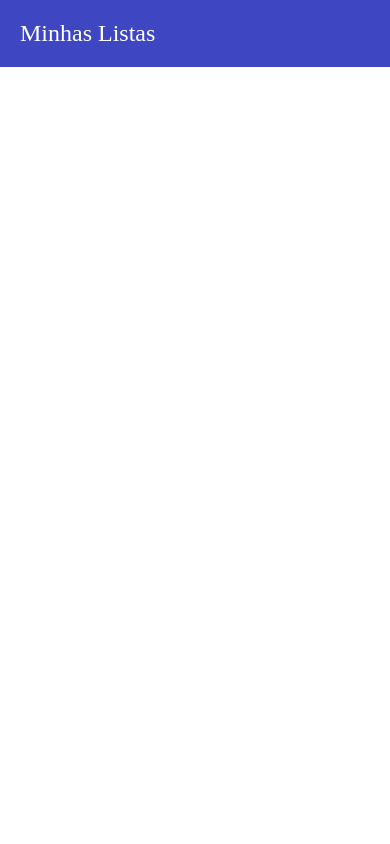
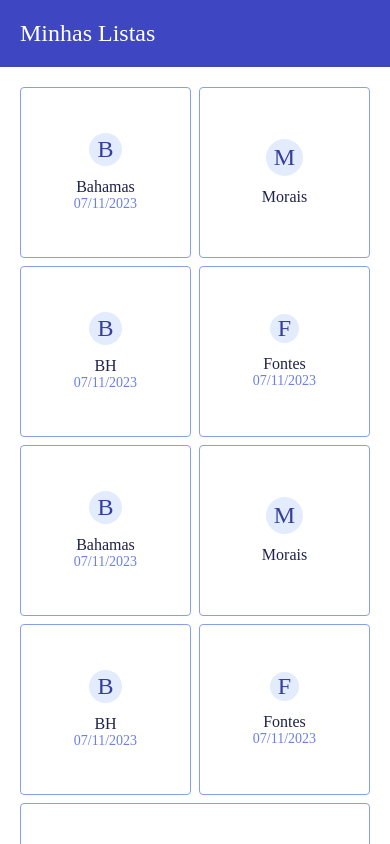
Before and after one commit to DiegoMCMartins/meu-carrinho, a React Native app: screen / in a window 390 px wide. Built offline with nearby package versions, Linux system fonts and the light colour scheme.

Commit message:
feat: Adicao da lista de compras na home

```diff
--- /dev/null
+++ b/src/core/components/EnhancedFlatList/index.tsx
@@ -0,0 +1,87 @@
+import React from 'react';
+import {FlatList, FlatListProps} from 'react-native';
+
+import {styles} from './styles';
+
+interface RenderListEmptyElementProps {
+  isLoading?: boolean;
+  hasError?: boolean;
+  LoadingElement?: JSX.Element | null;
+  ErrorElement?: JSX.Element | null;
+}
+
+const renderListEmptyElement = ({
+  isLoading,
+  hasError,
+  ErrorElement,
+  LoadingElement,
+}: RenderListEmptyElementProps): JSX.Element | null => {
+  if (isLoading) {
+    return LoadingElement ? LoadingElement : null;
+  }
+
+  if (hasError) {
+    return ErrorElement ? ErrorElement : null;
+  }
+
+  return null;
+};
+
+/**
+ * Enhanced Flat List
+ */
+export default function EnhancedFlatList<ItemT>({
+  isLoading = false,
+  hasError = false,
+  LoadingElement = null,
+  ErrorElement = null,
+  ...props
+}: EnhancedFlatListProps<ItemT>) {
+  return (
+    <FlatList
+      {...props}
+      contentContainerStyle={[
+        styles.contentContainer,
+        props?.contentContainerStyle,
+      ]}
+      ListEmptyComponent={() =>
+        renderListEmptyElement({
+          isLoading,
+          hasError,
+          ErrorElement,
+          LoadingElement,
+        })
+      }
+    />
+  );
+}
+
+/**
+ * @todo ListEmptyComponent removed because type problem, active it when necessary
+ */
+export interface EnhancedFlatListProps<ItemT>
+  extends Omit<FlatListProps<ItemT>, 'ListEmptyComponent'> {
+  /**
+   * Loading Indicator of list
+   * @default false
+   */
+  isLoading?: boolean;
+
+  /**
+   * Error Indicator of list
+   * @default false
+   */
+  hasError?: boolean;
+
+  /**
+   * Component to be rendered when list is loading
+   * @default null
+   */
+  LoadingElement?: JSX.Element | null;
+
+  /**
+   * Component to be rendered when list has error
+   * @default null
+   */
+  ErrorElement?: JSX.Element | null;
+}
--- /dev/null
+++ b/src/core/components/EnhancedFlatList/styles.ts
@@ -0,0 +1,7 @@
+import {StyleSheet} from 'react-native';
+
+export const styles = StyleSheet.create({
+  contentContainer: {
+    flexGrow: 1,
+  },
+});
--- a/src/core/screens/Home/Home.tsx
+++ b/src/core/screens/Home/Home.tsx
@@ -4,6 +4,7 @@ import FullContainer from '@core/components/FullContainer';
 import colors from '@core/styles/colors';
 
 import Header from './components/Header';
+import ShoppingList from './components/ShoppingList';
 
 /**
  * Componente de UI da Home
@@ -12,6 +13,7 @@ export default function Home() {
   return (
     <FullContainer backgroundColor={colors.white}>
       <Header />
+      <ShoppingList />
     </FullContainer>
   );
 }
--- /dev/null
+++ b/src/core/screens/Home/components/ShoppingList/ShoppingListItem.tsx
@@ -0,0 +1,37 @@
+import React from 'react';
+import {View} from 'react-native';
+
+import Text from '@core/components/Text';
+
+import {shoppingListItemStyles} from './styles';
+import {getFirstLetter} from '@core/utils';
+
+/**
+ * Item component of ShoppingList
+ */
+export default function ShoppingListItem({
+  name = 'Bahamas',
+  createdAt,
+}: ShoppingListItemProps) {
+  return (
+    <View style={shoppingListItemStyles.container}>
+      <View style={shoppingListItemStyles.iconContainer}>
+        <Text style={shoppingListItemStyles.iconTextPlaceholder}>
+          {getFirstLetter(name)}
+        </Text>
+      </View>
+      <Text style={shoppingListItemStyles.name}>{name}</Text>
+      {createdAt && (
+        <Text style={shoppingListItemStyles.date}>{createdAt}</Text>
+      )}
+    </View>
+  );
+}
+
+export interface ShoppingListItemData {
+  id: number | string;
+  name: string;
+  createdAt?: string;
+}
+
+interface ShoppingListItemProps extends ShoppingListItemData {}
--- /dev/null
+++ b/src/core/screens/Home/components/ShoppingList/index.tsx
@@ -0,0 +1,77 @@
+import React from 'react';
+import {ListRenderItemInfo, View} from 'react-native';
+
+import EnhancedFlatList from '@core/components/EnhancedFlatList';
+
+import ShoppingListItem, {ShoppingListItemData} from './ShoppingListItem';
+import {styles} from './styles';
+
+const DUMMY_SHOPPING_LIST: ShoppingListItemData[] = [
+  {
+    id: 1,
+    name: 'Bahamas',
+    createdAt: '07/11/2023',
+  },
+  {
+    id: 2,
+    name: 'Morais',
+  },
+  {
+    id: 3,
+    name: 'BH',
+    createdAt: '07/11/2023',
+  },
+  {
+    id: 4,
+    name: 'Fontes',
+    createdAt: '07/11/2023',
+  },
+  {
+    id: 5,
+    name: 'Bahamas',
+    createdAt: '07/11/2023',
+  },
+  {
+    id: 6,
+    name: 'Morais',
+  },
+  {
+    id: 7,
+    name: 'BH',
+    createdAt: '07/11/2023',
+  },
+  {
+    id: 8,
+    name: 'Fontes',
+    createdAt: '07/11/2023',
+  },
+  {
+    id: 9,
+    name: 'Fontes',
+    createdAt: '07/11/2023',
+  },
+];
+
+/**
+ * @todo Adjust grid, adding hidden components to organize the last row
+ */
+export default function ShoppingList() {
+  const renderShoppingListItem = ({
+    item,
+  }: ListRenderItemInfo<ShoppingListItemData>) => {
+    return <ShoppingListItem {...item} />;
+  };
+
+  return (
+    <View style={styles.container}>
+      <EnhancedFlatList
+        data={DUMMY_SHOPPING_LIST}
+        renderItem={renderShoppingListItem}
+        keyExtractor={item => `${item.id}`}
+        numColumns={2}
+        columnWrapperStyle={styles.columnContainer}
+        contentContainerStyle={styles.contentContainerStyle}
+      />
+    </View>
+  );
+}
--- /dev/null
+++ b/src/core/screens/Home/components/ShoppingList/styles.ts
@@ -0,0 +1,52 @@
+import {StyleSheet} from 'react-native';
+
+import {colorVariations} from '@core/styles/colors';
+
+export const styles = StyleSheet.create({
+  container: {
+    flex: 1,
+  },
+  columnContainer: {
+    columnGap: 8,
+  },
+  contentContainerStyle: {
+    padding: 20,
+    rowGap: 8,
+  },
+});
+
+export const shoppingListItemStyles = StyleSheet.create({
+  container: {
+    borderWidth: 1,
+    borderColor: colorVariations.primary?.[400],
+    borderRadius: 4,
+    alignItems: 'center',
+    justifyContent: 'center',
+    padding: 16,
+    aspectRatio: 1,
+    flexGrow: 1,
+    flexShrink: 1,
+    flexBasis: '100%',
+  },
+  iconContainer: {
+    backgroundColor: colorVariations.primary?.[100],
+    padding: 8,
+    aspectRatio: 1,
+    justifyContent: 'center',
+    alignItems: 'center',
+    borderRadius: 100,
+    marginBottom: 12,
+  },
+  iconTextPlaceholder: {
+    color: colorVariations.primary?.[800],
+    fontSize: 24,
+  },
+  name: {
+    color: colorVariations.primary?.[950],
+    fontSize: 16,
+  },
+  date: {
+    color: colorVariations.primary?.[500],
+    fontSize: 14,
+  },
+});
--- /dev/null
+++ b/src/core/utils/index.ts
@@ -0,0 +1,10 @@
+/**
+ * Function to get the first letter of any text
+ */
+export const getFirstLetter = (text: string) => {
+  if (typeof text !== 'string') {
+    return '';
+  }
+
+  return text[0];
+};
```
